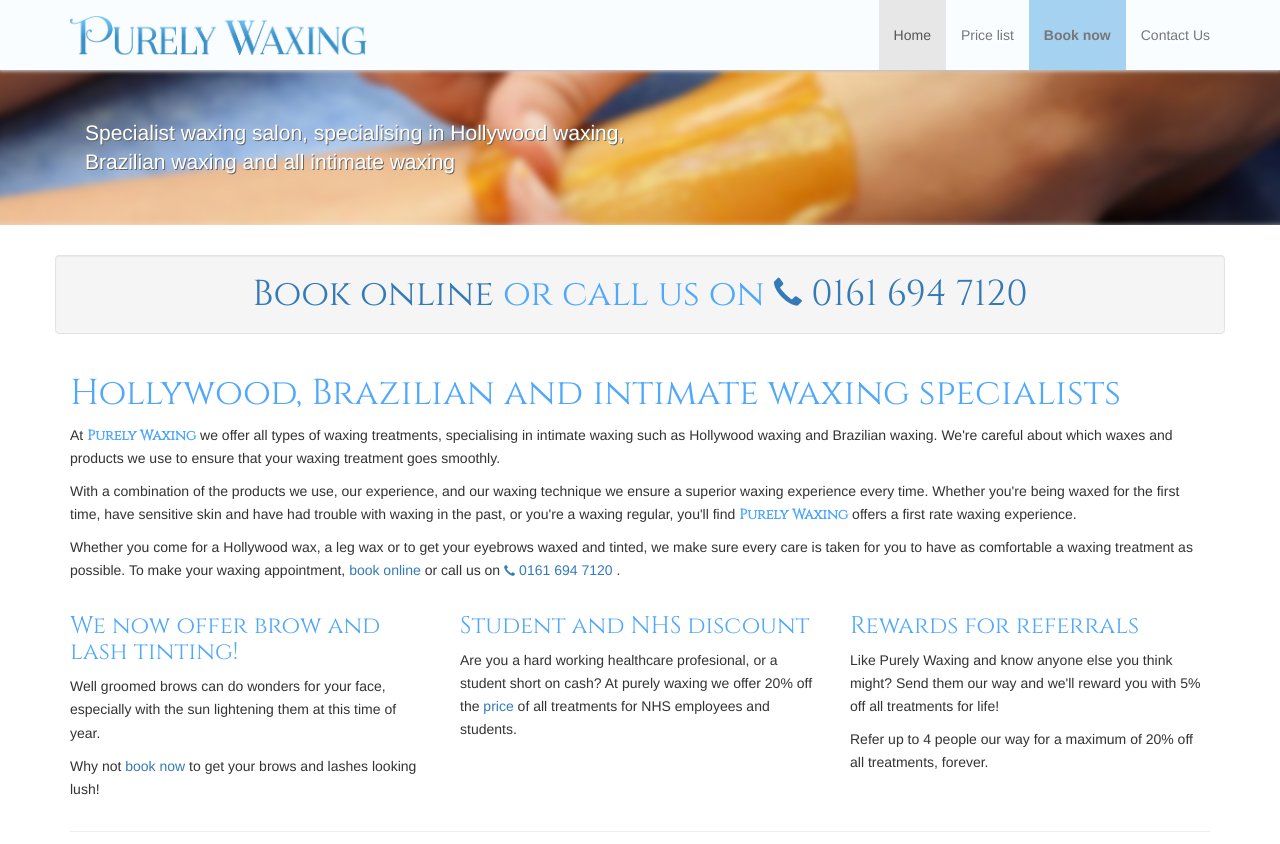
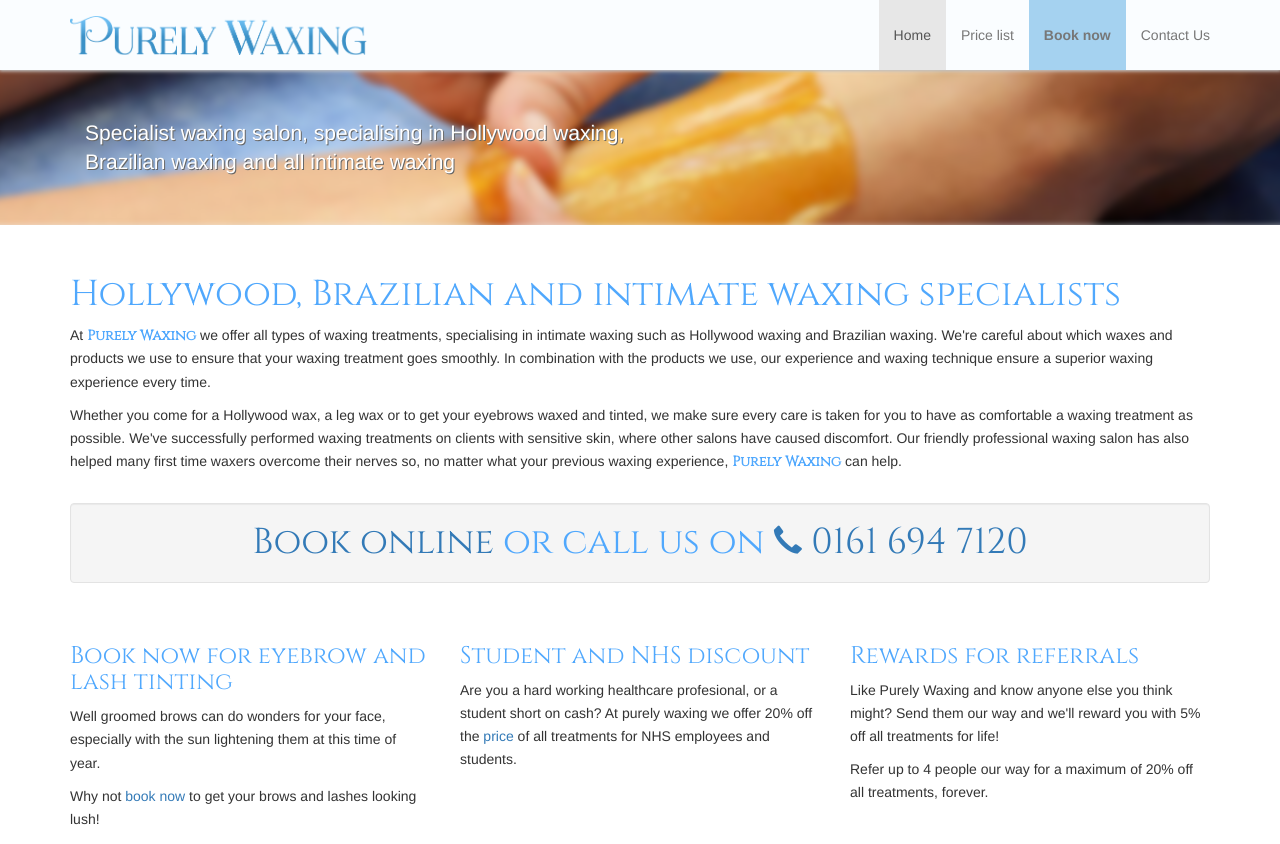
Before and after one commit to purelywaxing/purelywaxing.com, a plain HTML site: page index.html in a window 1280 px wide. Shown: the top 844 px of the page. Drawn offline with Linux system fonts and the light colour scheme.

Commit message:
Improve call to action positioning

```diff
--- a/index.html
+++ b/index.html
@@ -106,8 +106,9 @@
     </div>
 </div>
 
-    <div class="container">
-      <div class="row">
+    <div class="container home">
+
+      <div class="row booking top">
     <div class="col-xs-12 text-center well">
         <span class="h1"><span style="display:inline-block;">
     <a href="/book">Book online</a>
@@ -128,19 +129,22 @@
             At <span class="brand">Purely Waxing</span> we offer all types of waxing treatments, specialising in
             intimate waxing such as Hollywood waxing and Brazilian waxing. We're careful
             about which waxes and products we use to ensure that your waxing treatment
-            goes smoothly.
-          </p>
-          <p>
-            With a combination of the products we use, our experience, and our waxing
-            technique we ensure a superior waxing experience every time. Whether you're
-            being waxed for the first time, have sensitive skin and have had trouble
-            with waxing in the past, or you're a waxing regular, you'll find
-            <span class="brand">Purely Waxing</span> offers a first rate waxing experience.
+            goes smoothly. In combination with the products we use, our experience and waxing
+            technique ensure a superior waxing experience every time.
           </p>
           <p>
             Whether you come for a Hollywood wax, a leg wax or to get your eyebrows waxed and
             tinted, we make sure every care is taken for you to have as comfortable a waxing
-            treatment as possible. To make your waxing appointment, <span style="text-transform: lowercase;"><span style="display:inline-block;">
+            treatment as possible. We've successfully performed waxing treatments on clients with
+            sensitive skin, where other salons have caused discomfort. Our friendly professional waxing
+            salon has also helped many first time waxers overcome their nerves so, no matter what your
+            previous waxing experience, <span class="brand">Purely Waxing</span> can help.
+          </p>
+        </div>
+      </div>
+      <div class="row booking bottom">
+    <div class="col-xs-12 text-center well">
+        <span class="h1"><span style="display:inline-block;">
     <a href="/book">Book online</a>
 </span>
 <span style="display:inline-block;">or call us on </span>
@@ -150,13 +154,11 @@
     0161 694 7120
   </a>
 </span>
-</span>.
-          </p>
-        </div>
-      </div>
-      <div class="row">
+</span>
+    </div>
+</div>      <div class="row">
         <div class="col-md-4">
-          <h3>We now offer brow and lash tinting!</h3>
+          <h3>Book now for eyebrow and lash tinting</h3>
           <p>
             Well groomed brows can do wonders for your face, especially with the
             sun lightening them at this time of year.
```
Also changed, not shown: waxing_in_manchester/index.html (+1 -1 lines), waxing_in_stockport/index.html (+1 -1 lines), css/app.css.
